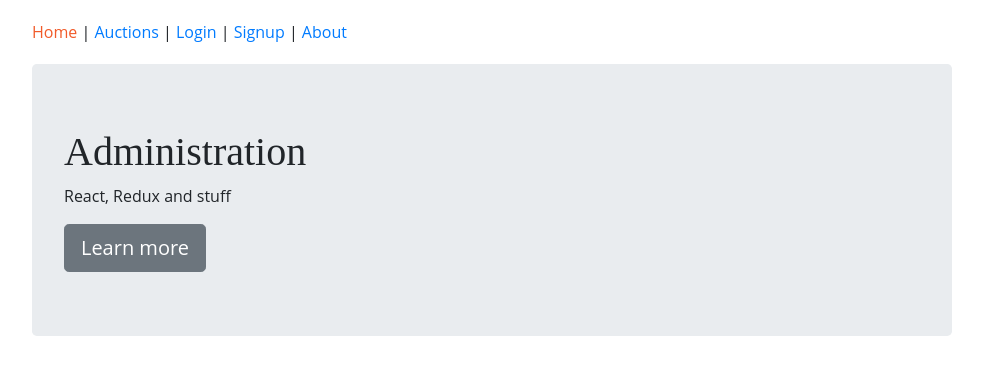
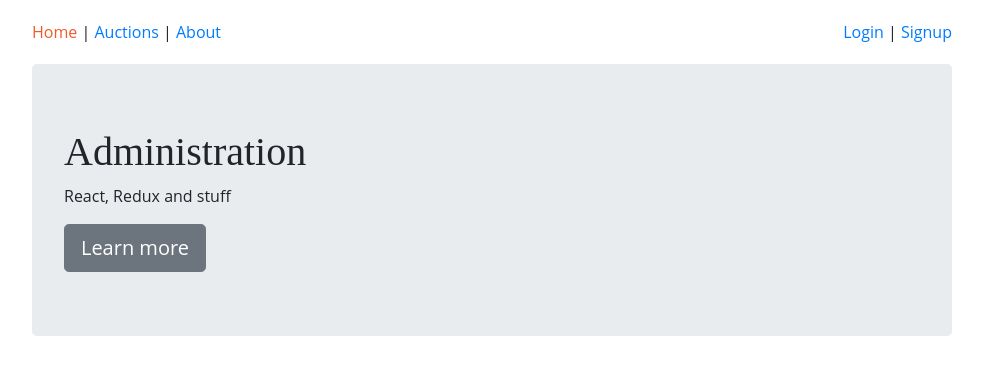
Before and after one commit to Peteropon/Auktionera-on-Redux, a React app: page / in a window 1280 px wide. Shown: the whole page, without its empty margins (148-1131 px from the left). Built offline with nearby package versions, Linux system fonts and the light colour scheme; what aws-amplify, redux-immutable-state-invariant would draw is missing.

Commit message:
Moved login and signup to the right side.

```diff
--- a/src/components/common/Header.js
+++ b/src/components/common/Header.js
@@ -14,17 +14,18 @@
         Auctions
       </NavLink>
       {" | "}
-      <NavLink to="/login" activeStyle={activeStyle}>
-        Login
-      </NavLink>
-      {" | "}
-      <NavLink to="/signup" activeStyle={activeStyle}>
-        Signup
-      </NavLink>
-      {" | "}
       <NavLink to="/about" activeStyle={activeStyle}>
         About
       </NavLink>
+      <div className="right">
+        <NavLink to="/login" activeStyle={activeStyle}>
+          Login
+        </NavLink>
+        {" | "}
+        <NavLink to="/signup" activeStyle={activeStyle}>
+          Signup
+        </NavLink>
+      </div>
     </nav>
   );
 };
--- a/src/index.css
+++ b/src/index.css
@@ -29,3 +29,8 @@
   text-align: center;
   padding-top: 5rem;
 }
+
+.right {
+  float: right;
+  text-align: right;
+}
```
